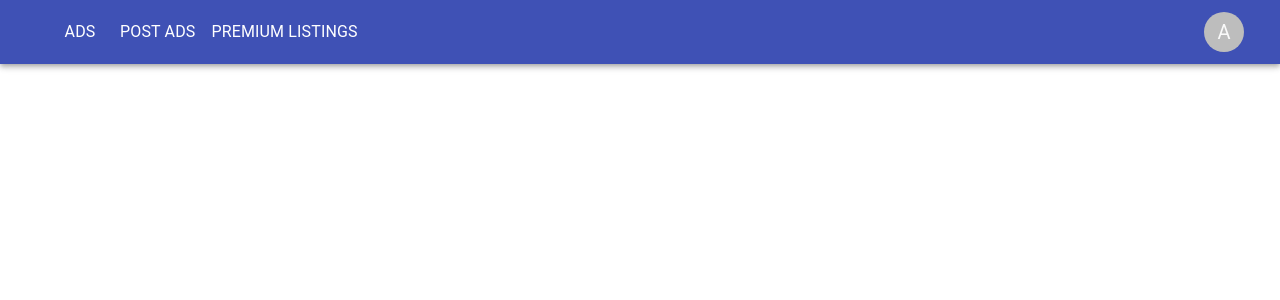
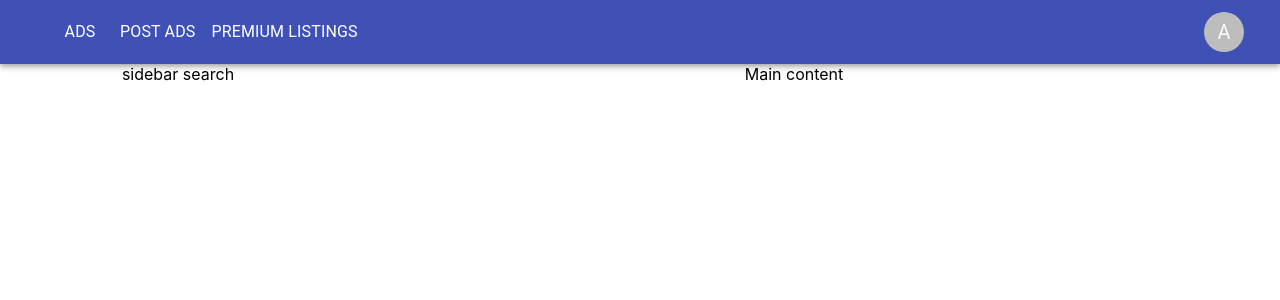
Before and after one commit to Alonasa/my-ads, a React (Create React App) app: page / in a window 1280 px wide. Shown: the top 300 px of the page. Built offline with nearby package versions, Linux system fonts and the light colour scheme.

Commit message:
added main content basic layout

```diff
--- a/src/App.tsx
+++ b/src/App.tsx
@@ -1,11 +1,13 @@
 import React from 'react';
 import './App.css';
 import {AppBarMenu} from './components/AppBarMenu';
+import {MainContent} from './components/MainContent';
 
 function App() {
   return (
     <div className="App">
       <AppBarMenu/>
+      <MainContent/>
     </div>
   );
 }
--- /dev/null
+++ b/src/components/MainContent.tsx
@@ -0,0 +1,15 @@
+import {Box, Container, Grid} from '@material-ui/core';
+import React from 'react';
+
+export const MainContent = () => {
+  return (
+	<Container>
+	  <Grid container alignContent={'center'} justifyContent={'space-between'}>
+		<Grid item xs={12} sm={3}>sidebar
+		  search</Grid>
+		<Grid item xs={12} sm={9}>Main
+		  content</Grid>
+	  </Grid>
+	</Container>
+  );
+};
```
